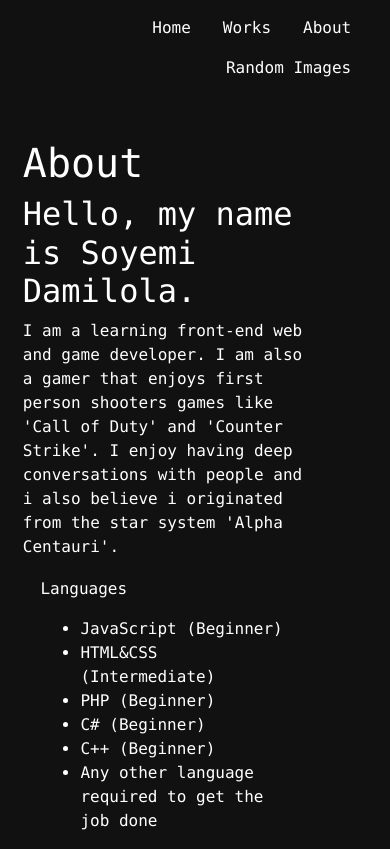
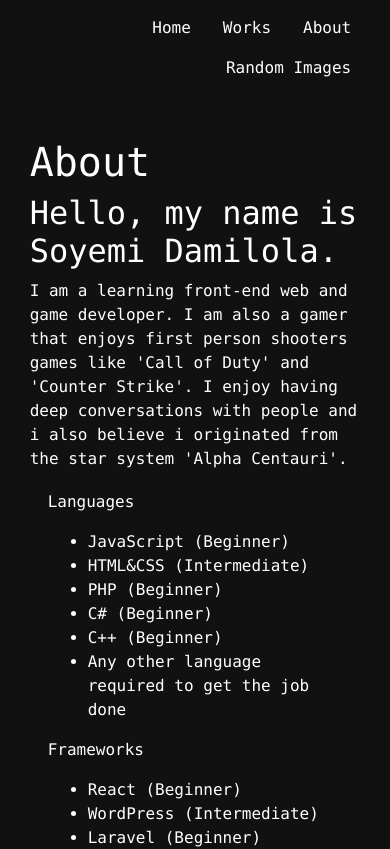
Before and after one commit to dhamie/damilola, a React (Create React App) app: page /damilola/about in a window 390 px wide. Shown: the top 849 px of the page. Built offline with nearby package versions, Linux system fonts and the light colour scheme.

Commit message:
fixed about header

```diff
--- a/public/index.html
+++ b/public/index.html
@@ -2,7 +2,7 @@
 <html lang="en">
   <head>
     <meta charset="utf-8">
-    <link rel="shortcut icon" href="%PUBLIC_URL%/favicon.ico">
+    <link rel="shortcut icon" href="%PUBLIC_URL%/rand/bg.jpg">
     <meta name="viewport" content="width=device-width, initial-scale=1, shrink-to-fit=no">
     <meta name="theme-color" content="#000000">
     <!--
@@ -19,7 +19,7 @@
       work correctly both with client-side routing and a non-root public URL.
       Learn how to configure a non-root public URL by running `npm run build`.
     -->
-    <title>React App</title>
+    <title>Soyemi Damilola</title>
   </head>
   <body>
     <noscript>
--- a/src/pages/images.js
+++ b/src/pages/images.js
@@ -40,7 +40,7 @@
   	];
 
     return(
-      <div className="container-fluid">
+      <div className="container-fluid text-monospace lpd">
 
       		<ShowImages characterData={characters} />
       </div>
--- a/src/pages/landing.js
+++ b/src/pages/landing.js
@@ -93,7 +93,7 @@
     return(
     	<React.Fragment>
 
-	      	<div className="text-monospace lpd">
+	      	<div className="text-monospace lpdn">
 	      		 <Typing  className="typewriter">
 		            <p id="landingbigtext"><mark className="highlight">Hello</mark> there!</p>
 		        </Typing>
--- a/src/pages/main.css
+++ b/src/pages/main.css
@@ -33,10 +33,15 @@
 	background-attachment: fixed;
 	background-position: top;
 	background-repeat: no-repeat;
-	height: 90vh;
-	padding-top: 150px;
+	height: 90vh;*/
+	padding-top: 50px;
 	padding-left: 2%;
-	padding-right: 2%;*/
+	padding-right: 2%;
+
+}
+
+
+.lpdn{
   position: absolute;
   top: 50%;
   left: 50%;
@@ -73,7 +78,7 @@
 
 @media only screen and (max-width: 767px) {
 
-  .lpd{
+  .lpdn{
     position: relative;
     top: 0%;
     left: 0%;
--- a/src/pages/portfolio.js
+++ b/src/pages/portfolio.js
@@ -3,7 +3,7 @@
 class Portfolio extends Component {
   render() {
     return(
-      <div>
+      <div className="text-monospace lpd">
         loading...<br/>
         <a href="https://github.com/dhamie">Github </a>
         <a href="https://drive.google.com/file/d/1zV1ctN7-3VuGk096vdV5p4BojZxj5GaX/view?usp=sharing">CV </a>
```
